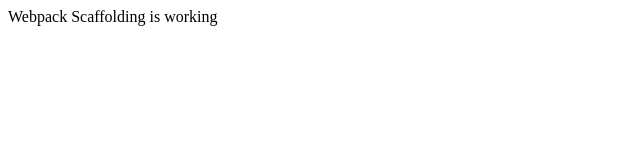
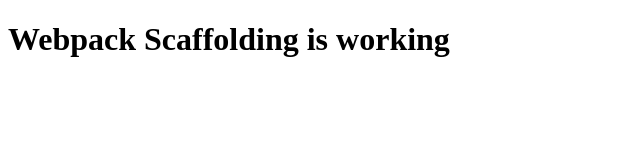
Before and after one commit to fetsjr/webpack-scaffolding, a website built with webpack: page dist/index.html in a window 1280 px wide. Shown: the whole page, without its empty margins (0-640 px from the left). Built offline with nearby package versions, Linux system fonts and the light colour scheme; files whose address does not match are found by name.

Commit message:
removed all but dev dependencies to use as basic root build

```diff
--- a/package.json
+++ b/package.json
@@ -32,8 +32,5 @@
     "webpack": "^3.4.1",
     "webpack-dev-server": "^2.6.1"
   },
-  "dependencies": {
-    "bootstrap": "^4.0.0-alpha.6",
-    "material-design-lite": "^1.3.0"
-  }
+  "dependencies": {}
 }
--- a/src/index.js
+++ b/src/index.js
@@ -1,12 +1,11 @@
 import styles from 'styles';
 
 function AppComponent() {
-	var element = document.createElement('div');
+	var element = document.createElement('h1');
+	var textNode = document.createTextNode('Webpack Scaffolding is working');
+	element.appendChild(textNode);
 
-	element.className = "mdl-button mdl-js-button mdl-button--raised mdl-js-ripple-effect";
-	element.innerHTML = "Webpack Scaffolding is working";
-
-	return element;
+	document.body.appendChild(element);
 }
 
-document.body.appendChild(AppComponent());
+AppComponent();
--- a/src/scss/styles.scss
+++ /dev/null
@@ -1,2 +0,0 @@
-@import "~bootstrap/dist/css/bootstrap";
-@import "~material-design-lite/src/material-design-lite";
```
Also changed, not shown: build/index.html, dist/index.html, 12 other files.
